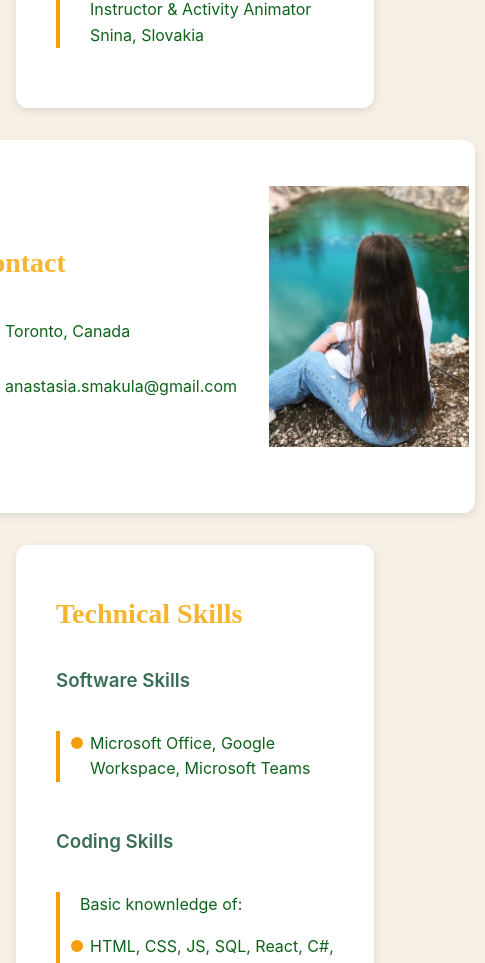
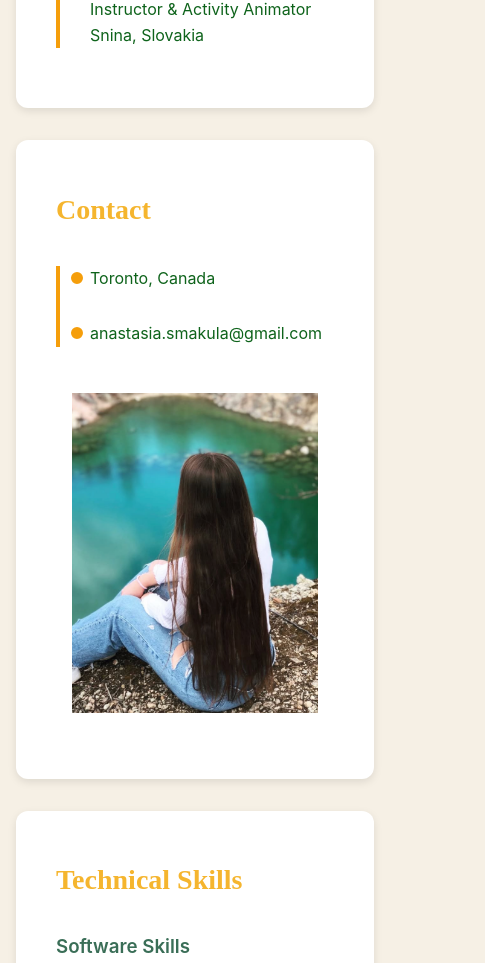
Before and after one commit to AnastasiiaSmakula/resume, a React (Vite) app: page / in a window 390 px wide. Shown: the part 2114-3077 px from the top of the page, 485 px wide, since content can reach past the window. Built offline with nearby package versions, Linux system fonts and the light colour scheme.

Commit message:
fix mobile contact section

```diff
--- a/src/Body.css
+++ b/src/Body.css
@@ -95,13 +95,12 @@
 }
 
 .body-photo2 {
-  width: 200px;
+  width: 190px;
   display: block;
   margin-bottom: 20px;
   flex: 1;
   padding: 1rem;
 }
-
 
 
 .body-section h3{
@@ -172,9 +171,9 @@ h2, h3 {
 
 .contact-section{
   display: flex;
+  flex-wrap: wrap;
 }
 
 .contact-details{
   flex: 1;
-  padding: 1rem;
 }
```
